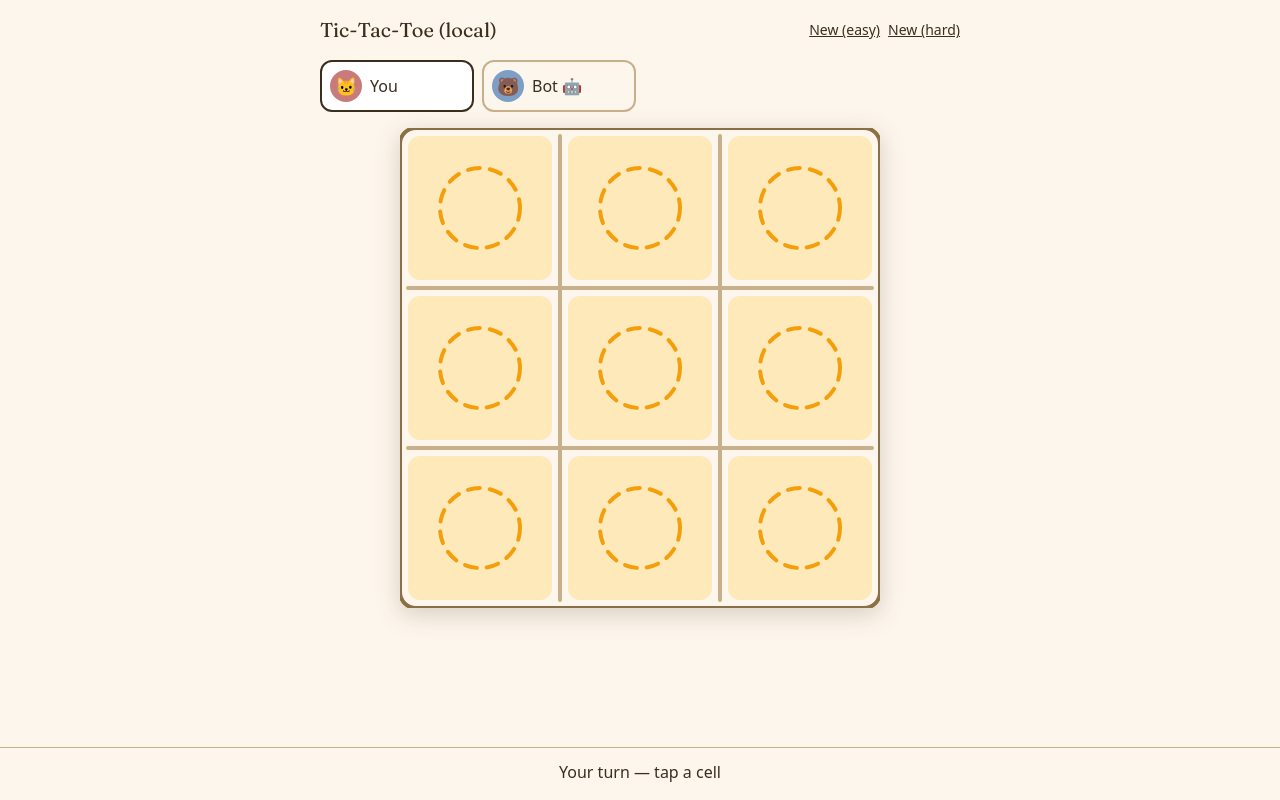
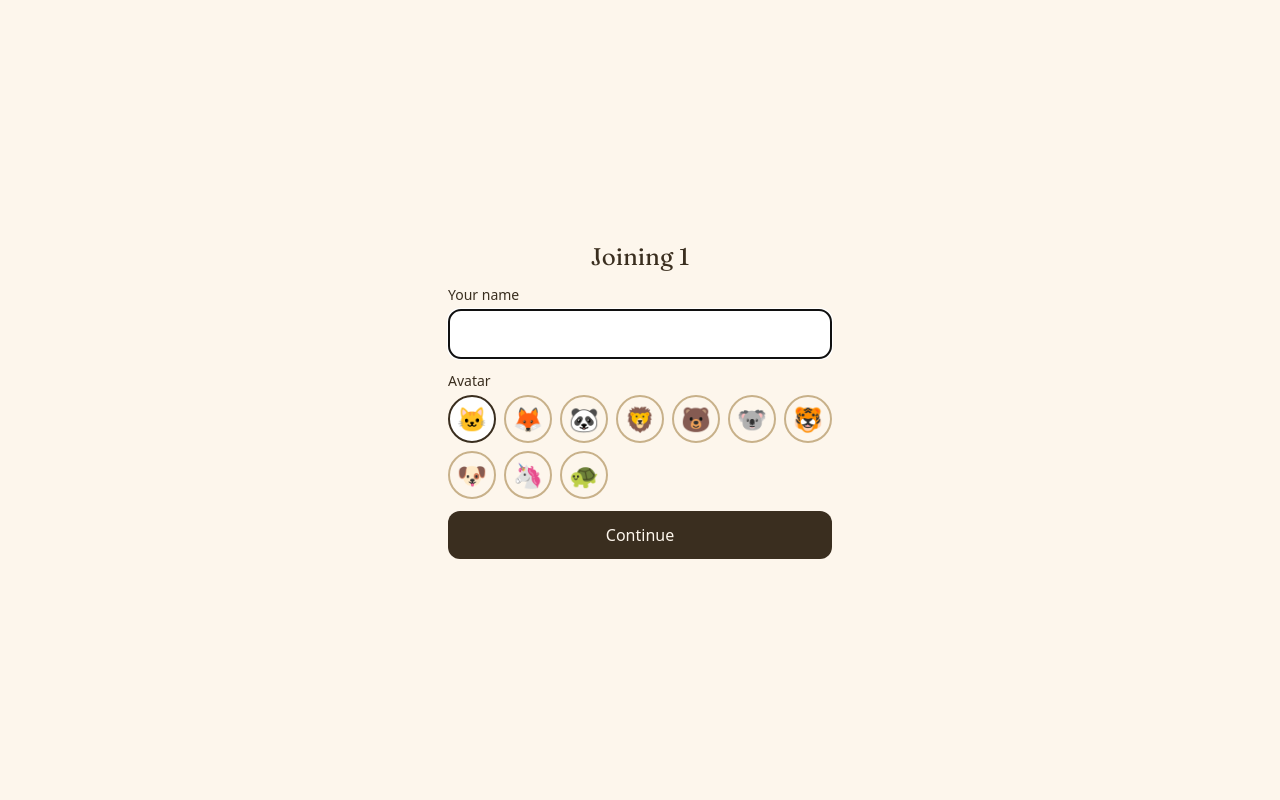
Before and after one commit to angelshamieh/Ludo, a Next.js app in the folder apps/web/: page /tictactoe/1 in a window 1280 px wide. Built offline with nearby package versions, Linux system fonts and the light colour scheme.

Commit message:
feat: tictactoe multiplayer end-to-end (room page wired to WebSocket; DifficultyToggle in lobby for host)

```diff
--- a/apps/web/src/app/tictactoe/[code]/page.tsx
+++ b/apps/web/src/app/tictactoe/[code]/page.tsx
@@ -1,32 +1,94 @@
 'use client';
-import { useLocalTicTacToe } from '@/lib/tictactoe/localGame';
+import { useParams } from 'next/navigation';
+import { useEffect, useRef } from 'react';
+import { useLocalProfile } from '@/lib/useLocalProfile';
+import { useRoomConnection } from '@/lib/useRoomConnection';
 import { TicTacToeBoard } from '@/components/tictactoe/Board';
 import { PlayerPanel } from '@/components/PlayerPanel';
+import { ActivityLog } from '@/components/ActivityLog';
+import { Lobby } from '@/components/Lobby';
+import { ProfileForm } from '@/components/ProfileForm';
+import { WinScreen } from '@/components/WinScreen';
+import { DifficultyToggle } from '@/components/tictactoe/DifficultyToggle';
+import { Buzz } from '@/lib/haptics';
+import type { GameState as TTTState } from '@ludo/game-logic-tictactoe';
 
-export default function TicTacToePage() {
-  const { state, play, reset } = useLocalTicTacToe();
-  const myId = 'me';
-  const myTurn = state.currentTurn === myId;
+const WS_URL = process.env.NEXT_PUBLIC_LUDO_WS ?? 'ws://localhost:8787';
 
-  // Hint cells: all empty cells when it's your turn.
+export default function TicTacToeRoomPage() {
+  const { code } = useParams<{ code: string }>();
+  const { profile, save } = useLocalProfile();
+  const { state, status, error, send } = useRoomConnection({ wsUrl: WS_URL, code, profile });
+  const myTurn = !!profile && state?.currentTurn === profile.playerId;
+  const me = profile && state ? state.players.find((p) => p.id === profile.playerId) : undefined;
+
+  const lastLogLen = useRef(0);
+  useEffect(() => {
+    if (!state || !profile) return;
+    const newEvents = state.log.slice(lastLogLen.current);
+    lastLogLen.current = state.log.length;
+    for (const e of newEvents) {
+      if (e.kind === 'won' && e.playerId === profile.playerId) Buzz.win();
+      if (e.kind === 'turn' && e.playerId === profile.playerId) Buzz.tap();
+    }
+  }, [state, profile]);
+
+  if (!profile) return (
+    <main className="min-h-screen-d flex items-center justify-center p-4">
+      <div className="flex flex-col items-center gap-3 w-full max-w-sm">
+        <h1 className="font-display text-2xl">Joining {code}</h1>
+        <ProfileForm onSave={save} />
+      </div>
+    </main>
+  );
+
+  if (!state) return (
+    <main className="min-h-screen-d flex items-center justify-center">
+      <p className="opacity-60">{status === 'connecting' ? 'Connecting…' : 'Reconnecting…'}</p>
+    </main>
+  );
+
+  const shareUrl = typeof window !== 'undefined' ? `${window.location.origin}/tictactoe/${code}` : '';
+  const tttState = state as unknown as TTTState;
+
+  if (state.status === 'lobby') {
+    const difficulty = tttState.difficulty ?? 'easy';
+    return (
+      <main className="min-h-screen-d flex items-center justify-center">
+        <Lobby
+          state={state as never}
+          meId={profile.playerId} shareUrl={shareUrl}
+          onAddBot={() => send({ type: 'addBot' })}
+          onStart={() => send({ type: 'start' })}
+          extras={me?.isHost ? (
+            <DifficultyToggle
+              value={difficulty}
+              onChange={(v) => send({ type: 'setDifficulty', value: v })}
+            />
+          ) : null}
+        />
+      </main>
+    );
+  }
+
+  // Hint cells: all empty cells when it's your turn
   const hint = new Set<number>();
   if (myTurn && state.status === 'playing') {
-    state.board.forEach((c, i) => { if (c === '') hint.add(i); });
+    tttState.board.forEach((c: string, i: number) => { if (c === '') hint.add(i); });
   }
 
   return (
     <main className="min-h-screen-d flex flex-col items-center gap-4 p-4 pb-[calc(7rem+var(--safe-bottom))]">
-      <header className="w-full max-w-[640px] flex items-center justify-between">
-        <h1 className="font-display text-xl">Tic-Tac-Toe (local)</h1>
-        <div className="flex gap-2 text-sm">
-          <button className="underline" onClick={() => reset('easy')}>New (easy)</button>
-          <button className="underline" onClick={() => reset('hard')}>New (hard)</button>
-        </div>
-      </header>
-      <PlayerPanel state={state as never} />
+      {status !== 'open' && <div className="w-full max-w-[640px] text-sm bg-honey/30 px-3 py-2 rounded">Reconnecting…</div>}
+      {error && <div className="w-full max-w-[640px] text-sm bg-rust/30 px-3 py-2 rounded">{error}</div>}
+      <PlayerPanel state={state} />
+      <ActivityLog state={state as never} />
       <TicTacToeBoard
-        state={state}
-        {...(myTurn ? { hintCells: hint, onCellClick: play } : {})}
+        state={tttState}
+        {...(myTurn ? {
+          hintCells: hint,
+          onCellClick: (cell: number) => send({ type: 'move', tokenId: String(cell) }),
+        } : {})}
       />
       <div className="fixed inset-x-0 bottom-0 px-4 pb-[calc(1rem+var(--safe-bottom))] pt-3 bg-paper border-t border-edge text-center text-base font-medium">
         {(() => {
@@ -42,6 +104,13 @@ export default function TicTacToePage() {
           return `Waiting on ${opp?.name}…`;
         })()}
       </div>
+      {state.status === 'finished' && (
+        <WinScreen
+          state={state as never}
+          meIsHost={state.players.find((p) => p.id === profile.playerId)?.isHost === true}
+          onPlayAgain={() => send({ type: 'playAgain' })}
+        />
+      )}
     </main>
   );
 }
```
